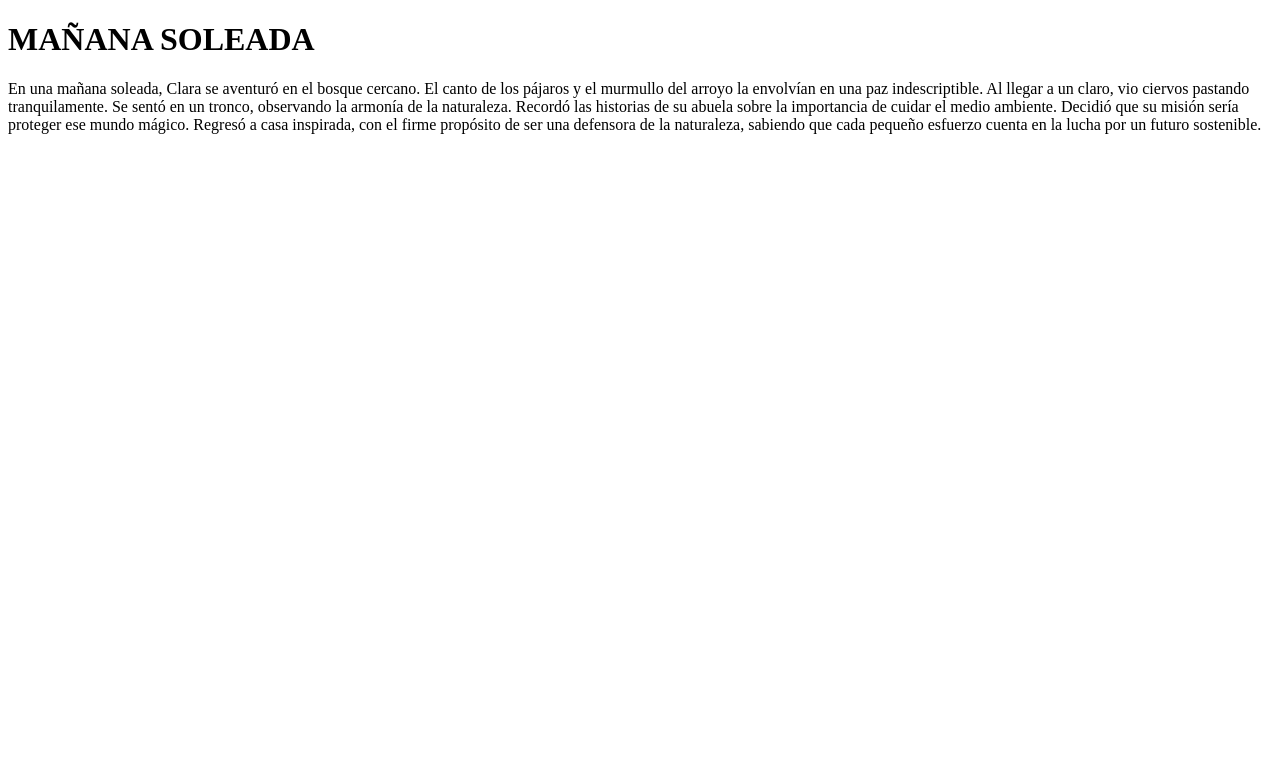
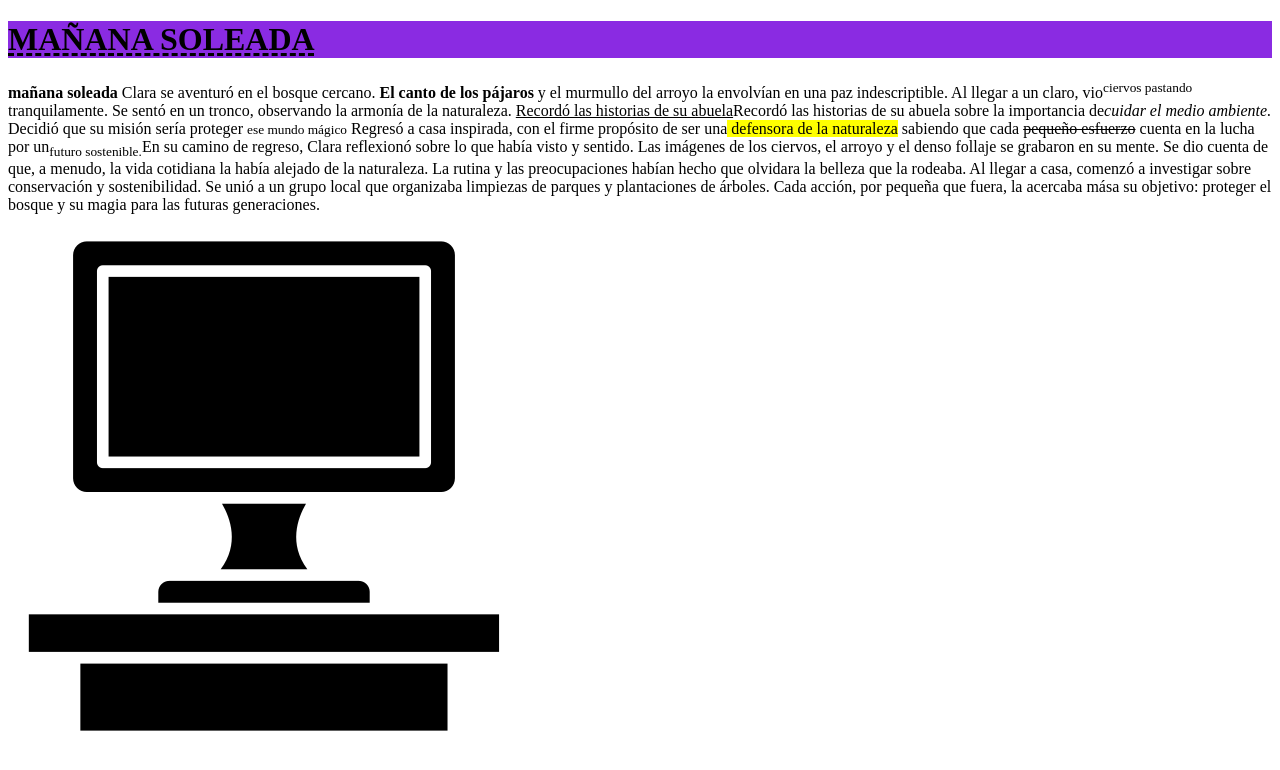
Before and after one commit to Yhelssy23/MiRepoYhelssy, a plain HTML site: page index.html in a window 1280 px wide. Drawn offline with Linux system fonts and the light colour scheme.

Commit message:
Nombre que pondre a mi commit

```diff
--- a/index.html
+++ b/index.html
@@ -6,13 +6,18 @@
     <title>Document</title>
 </head>
 <body>
-    <h1>MAÑANA SOLEADA</h1>
-        <p> En una mañana soleada, Clara se aventuró en el bosque cercano. El canto de los pájaros y el murmullo del arroyo la envolvían en una paz indescriptible.
-        Al llegar a un claro, vio ciervos pastando tranquilamente. Se sentó en un tronco, observando la armonía de la naturaleza. Recordó las historias de su abuela
-        sobre la importancia de cuidar el medio ambiente. Decidió que su misión sería proteger ese mundo mágico. Regresó a casa inspirada, con el firme propósito de
-        ser una defensora de la naturaleza, sabiendo que cada pequeño esfuerzo cuenta en la lucha por un futuro sostenible.
+    <h1 style="background-color: blueviolet;text-decoration: underline dashed;">MAÑANA SOLEADA</h1>
+        <p><b> mañana soleada</b> Clara se aventuró en el bosque cercano. <strong> El canto de los pájaros</strong> y el murmullo del arroyo la envolvían en una paz indescriptible.
+        Al llegar a un claro, vio<sup>ciervos pastando</sup>  tranquilamente. Se sentó en un tronco, observando la armonía de la naturaleza. <ins>Recordó las historias de su abuela</ins>Recordó las historias de su abuela
+        sobre la importancia de<em>cuidar el medio ambiente.</em> Decidió que su misión sería proteger <small>ese mundo mágico</small> Regresó a casa inspirada, con el firme propósito de
+        ser una<mark> defensora de la naturaleza</mark> sabiendo que cada <del>pequeño esfuerzo</del> cuenta en la lucha por un<sub>futuro sostenible.</sub>En su camino de regreso, Clara reflexionó sobre lo que había visto
+        y sentido. Las imágenes de los ciervos, el arroyo y el denso follaje se grabaron en su mente. Se dio cuenta de que, a menudo, la vida cotidiana la había alejado de la naturaleza. La rutina y las preocupaciones habían
+        hecho que olvidara la belleza que la rodeaba.
 
-        <p>
+        Al llegar a casa, comenzó a investigar sobre conservación y sostenibilidad. Se unió a un grupo local que organizaba limpiezas de parques y plantaciones de árboles.
+        Cada acción, por pequeña que fuera, la acercaba mása su objetivo: proteger el bosque y su magia para las futuras generaciones.
+        </p>
+        <img src="imagenes/computer_9429739 (1).png" alt="ola">
     </h1>
     </body>
 
```
